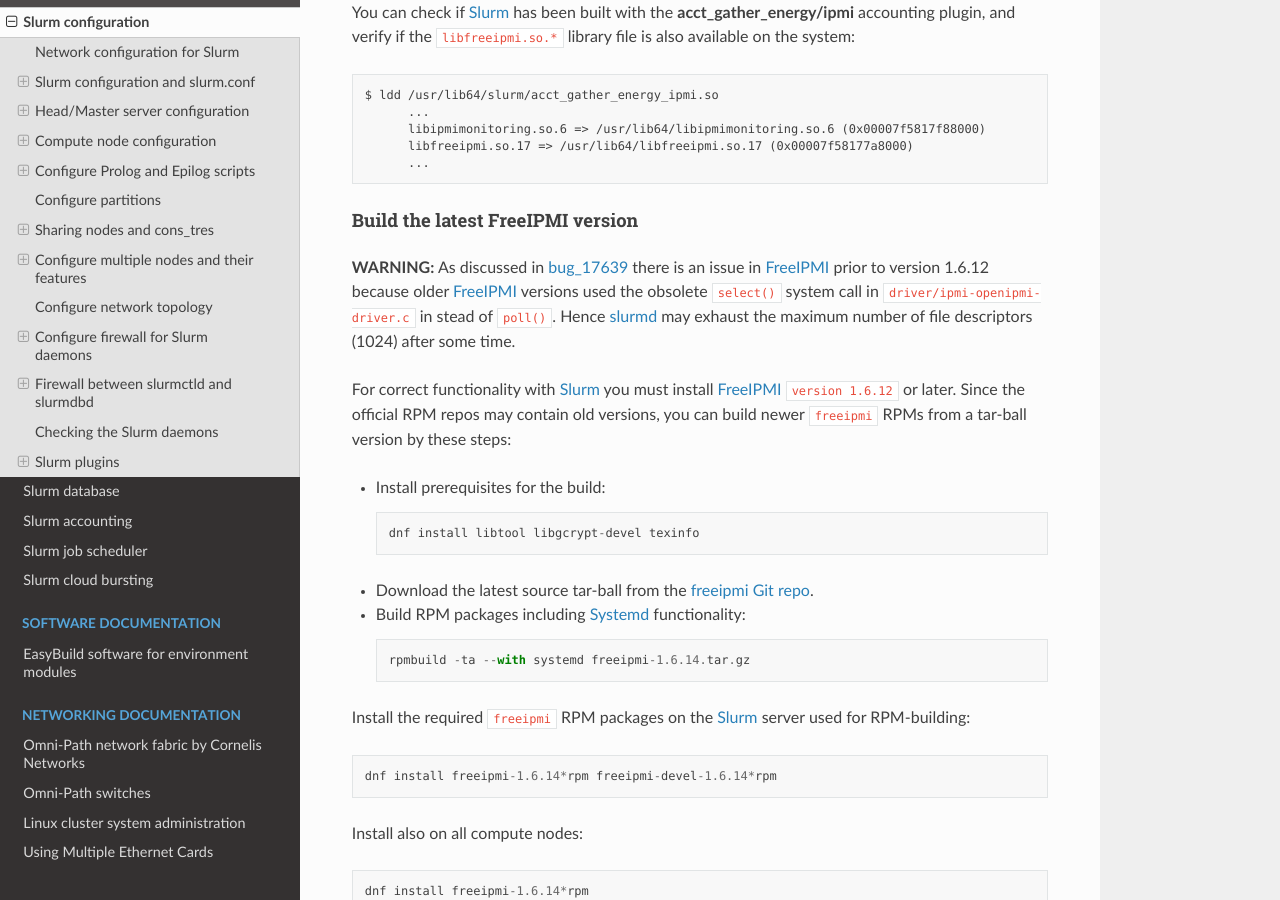
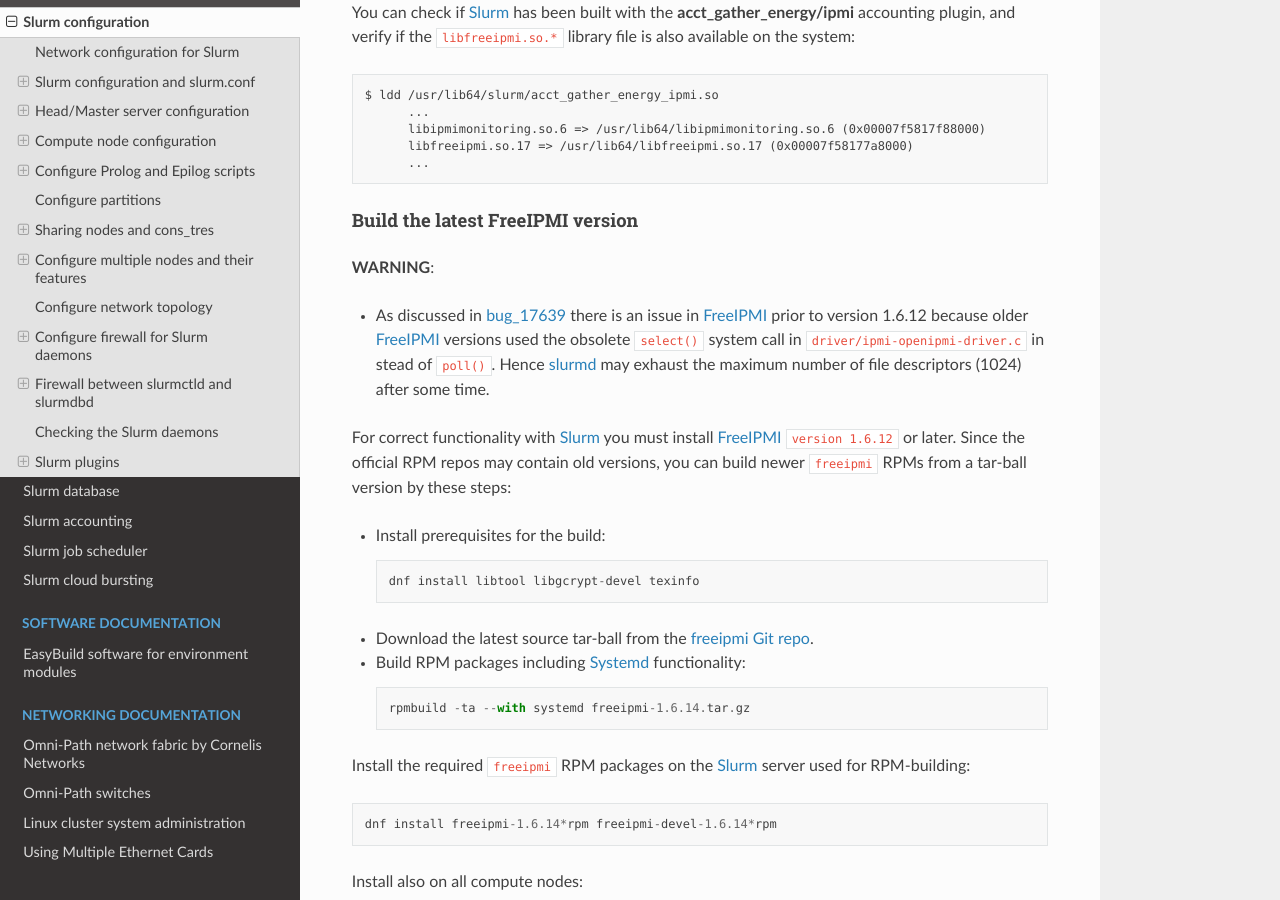
Before and after one commit to OleHolmNielsen/Niflheim_system, a Sphinx documentation site: the page built from docs/Slurm_configuration.rst, in a window 1280 px wide and 900 px high, scrolled down 18232 px. Built offline with Sphinx 7.4.7 and the Read the Docs theme 2.0.0, drawn with Linux system fonts in a browser that asks for light colours.

Commit message:
Minor edit

```diff
--- a/docs/Slurm_configuration.rst
+++ b/docs/Slurm_configuration.rst
@@ -744,10 +744,11 @@
 Build the latest FreeIPMI version
 .......................................
 
-**WARNING:**
-As discussed in bug_17639_ there is an issue in FreeIPMI_ prior to version 1.6.12
-because older FreeIPMI_ versions used the obsolete ``select()`` system call in ``driver/ipmi-openipmi-driver.c`` in stead of ``poll()``.
-Hence slurmd_ may exhaust the maximum number of file descriptors (1024) after some time.
+**WARNING**:
+
+* As discussed in bug_17639_ there is an issue in FreeIPMI_ prior to version 1.6.12
+  because older FreeIPMI_ versions used the obsolete ``select()`` system call in ``driver/ipmi-openipmi-driver.c`` in stead of ``poll()``.
+  Hence slurmd_ may exhaust the maximum number of file descriptors (1024) after some time.
 
 .. _bug_17639: https://bugs.schedmd.com/show_bug.cgi?id=17639
 
```
